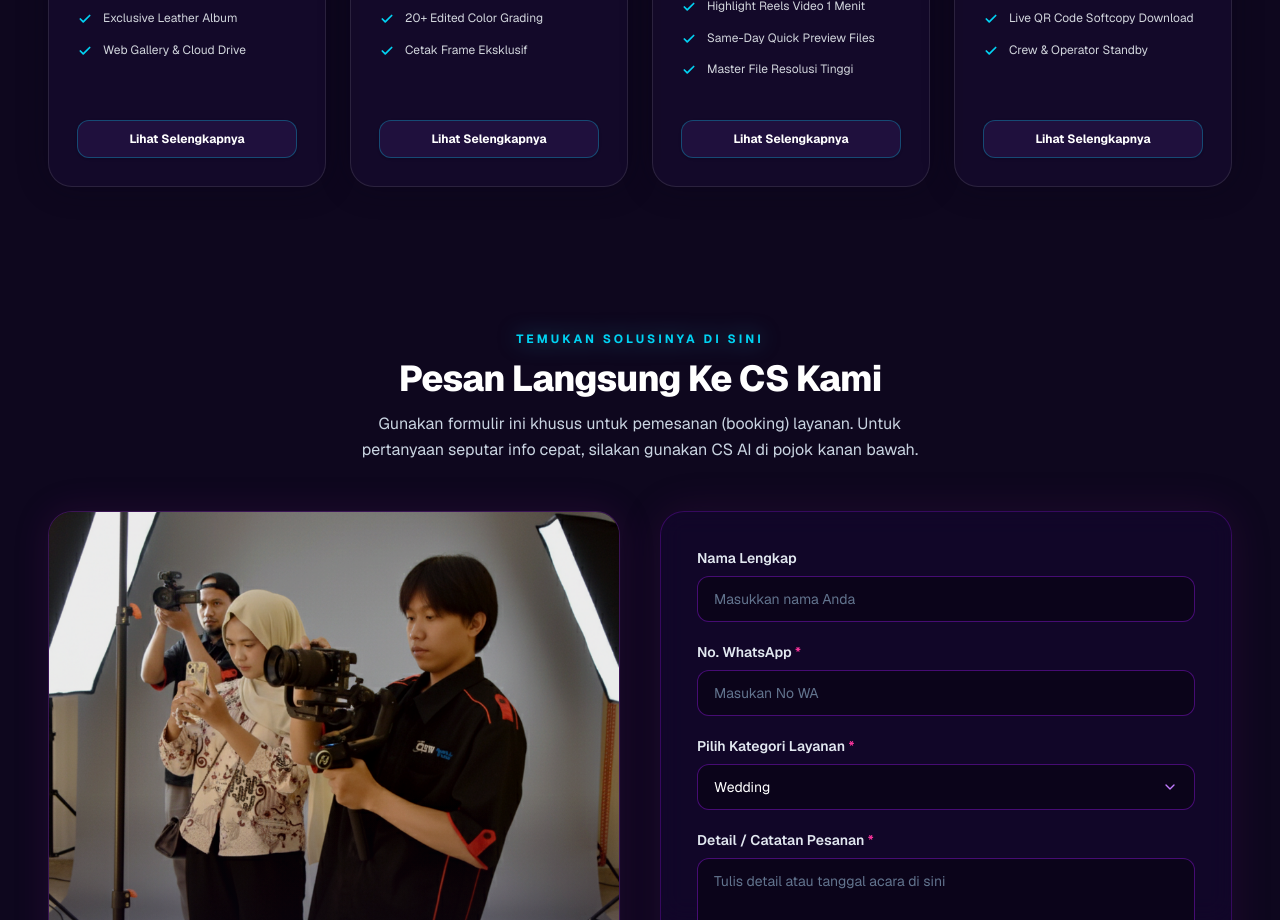
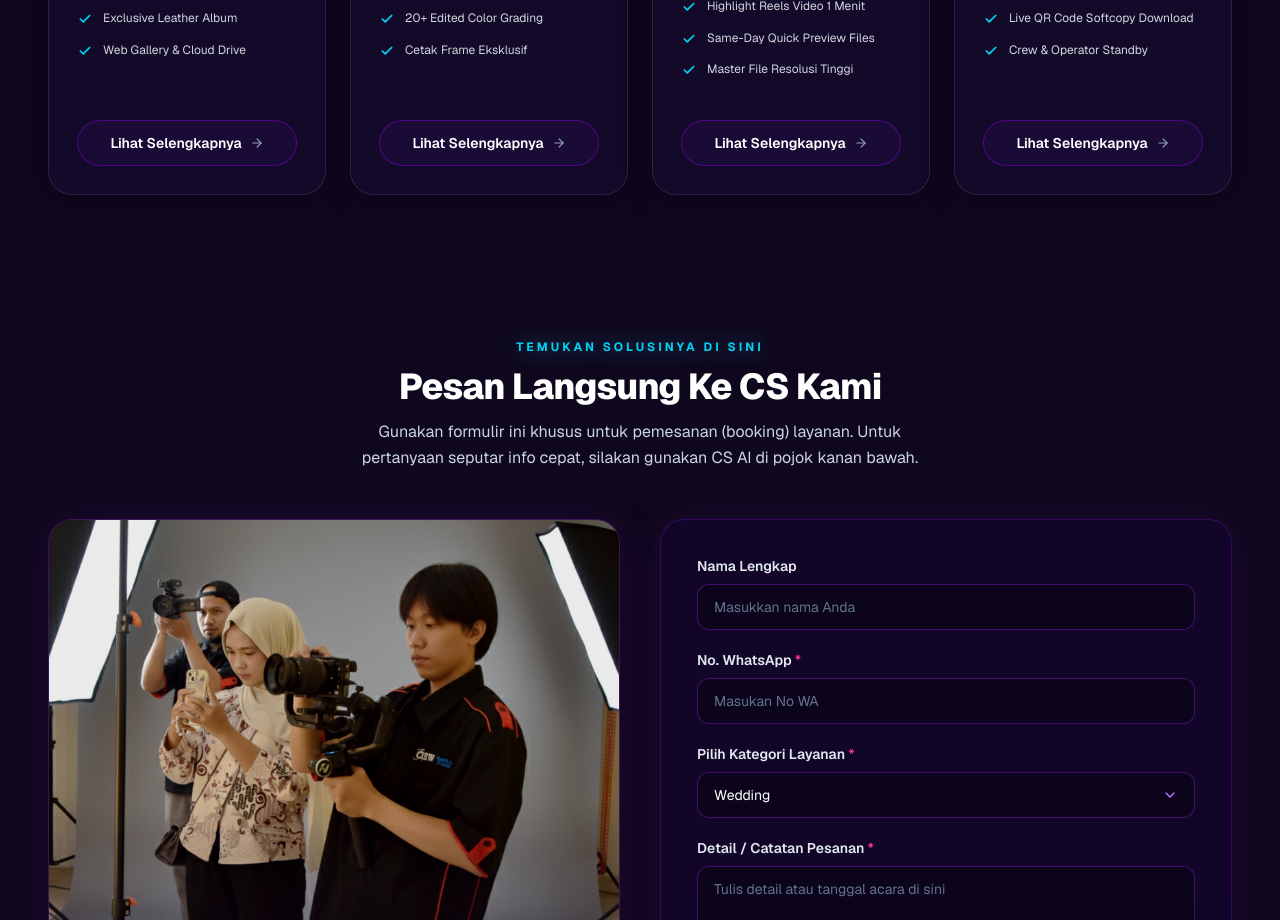
Before and after one commit to MuhammadRevy49/web-cekreks, a Next.js app: page / in a window 1280 px wide. Shown: the part 4640-5560 px from the top of the page. Built offline with nearby package versions, Linux system fonts and the light colour scheme.

Commit message:
:hammer: perbaikan button cta pricelist card

```diff
--- a/src/components/home/PricingSection.tsx
+++ b/src/components/home/PricingSection.tsx
@@ -1,5 +1,5 @@
 import Link from "next/link";
-import { Check } from "lucide-react";
+import { ArrowRight, Check } from "lucide-react";
 
 interface PricingPlan {
   id: string;
@@ -149,9 +149,10 @@ export default function PricingSection() {
             <div className="pt-2">
               <Link
                 href={plan.buttonHref}
-                className="w-full py-2.5 rounded-xl text-xs font-bold flex items-center justify-center bg-[#1f103d] hover:bg-cyan-400 hover:text-gray-950 text-white border border-cyan-400/30 transition-all duration-300 active:scale-[0.98] shadow-sm hover:shadow-[0_0_15px_rgba(34,211,238,0.3)]"
+                className="w-full py-2.5 sm:py-3 rounded-full bg-[#1b0d38]/90 hover:bg-[#25124d] border border-purple-700/50 hover:border-cyan-400/50 text-xs sm:text-sm font-semibold text-white flex items-center justify-center gap-2 transition-all duration-200 active:scale-[0.99] group/btn"
               >
-                {plan.buttonText}
+                <span>{plan.buttonText}</span>
+                <ArrowRight className="w-3.5 h-3.5 text-slate-400 group-hover/btn:text-cyan-300 group-hover/btn:translate-x-1 transition-all" />
               </Link>
             </div>
           </div>
```
